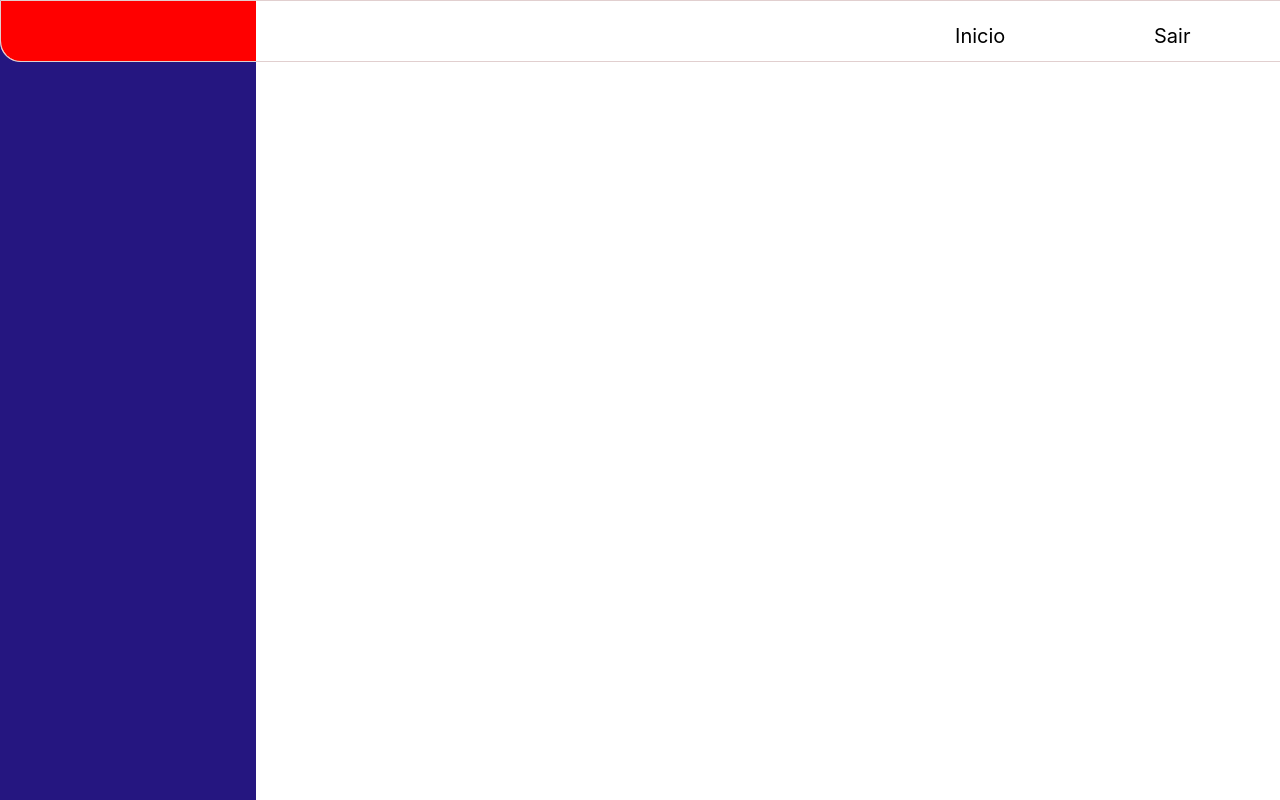
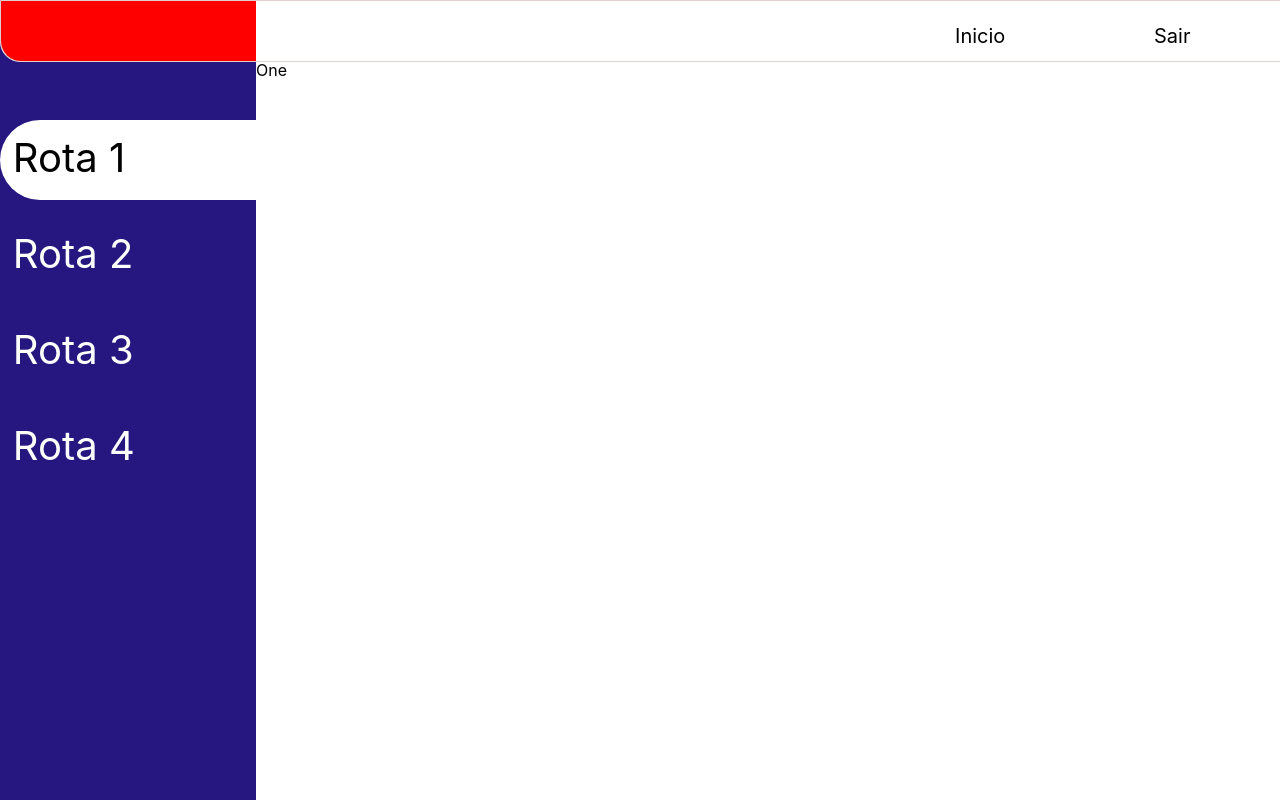
Before and after one commit to MatheusHuk/GESPO-React, a React (Create React App) app: page /one in a window 1280 px wide. Built offline with nearby package versions, Linux system fonts and the light colour scheme; the HTML template or start-up script is replaced by a standard one.

Commit message:
Routes e sidebar

```diff
--- a/package.json
+++ b/package.json
@@ -8,6 +8,7 @@
     "@testing-library/user-event": "^7.1.2",
     "react": "^16.13.0",
     "react-dom": "^16.13.0",
+    "react-router": "^5.1.2",
     "react-router-dom": "^5.1.2",
     "react-scripts": "3.4.0",
     "styled-components": "^5.0.1"
--- a/src/App.js
+++ b/src/App.js
@@ -1,16 +1,24 @@
-import React from 'react';
+import React, { useState, useEffect } from 'react';
+import { useHistory } from 'react-router-dom'
 import Form from './components/Form'
 import Routes from './routes'
 import * as Comp from './components'
 import './index.css';
 
 function App() {
+
+  const [route, setRoute] = useState("/");
+
+  const goTo = (r) => {
+    setRoute(r);
+  }
+
   return (
     <>
       <Comp.Menu />
-      <Comp.SideMenu />
+      <Comp.SideMenu route={route}/>
       <div class="todo">
-        <Routes />
+        <Routes goto={goTo}/>
       </div>
     </>
   );
--- a/src/components/sideMenu/index.jsx
+++ b/src/components/sideMenu/index.jsx
@@ -1,15 +1,16 @@
 import React from 'react'
 import * as Style from './style'
 
-export default class SideMenu extends React.Component{
-    constructor(props){
-        super(props);
-        this.props = props;
-    }
+export default function SideMenu({route}){
 
-    render(){
-        return(
-            <Style.SideMenu />
-        )
-    }
+    return(
+        <Style.SideMenu>
+            <Style.Container>
+                <Style.Button selected={ route == "/one" }>Rota 1</Style.Button>
+                <Style.Button selected={ route == "/two" }>Rota 2</Style.Button>
+                <Style.Button selected={ route == "/three" }>Rota 3</Style.Button>
+                <Style.Button selected={ route == "/four" }>Rota 4</Style.Button>
+            </Style.Container>
+        </Style.SideMenu>
+    )
 }
--- a/src/components/sideMenu/style.js
+++ b/src/components/sideMenu/style.js
@@ -8,3 +8,35 @@ export const SideMenu = styled.div`
     background-color: #251680;
     z-index: 998;
 `;
+
+export const Container = styled.div`
+    display: block;
+    position: absolute;
+    justify-content: space-around;
+    top: 15VH;
+    width: 20VW;
+    height: 60VH;
+`;
+
+export const Button = styled.div`
+    box-sizing: border-box;
+    display: flex;
+    top: 15VH;
+    width: 20VW;
+    height: 10VH;
+    justify-content: flex-start;
+    background-color: ${props => props.selected ? 'white' : 'transparent'};
+    margin-bottom: 2VH;
+    font-size: 5VH;
+    color: ${props => props.selected ? 'black' : 'white'};
+    text-align: center;
+    line-height: 9.5VH;
+    padding: 0 0 0 1VW;
+    border-radius: 50px 0 0 50px;
+    transition: all 0.5s;
+    cursor: pointer;
+
+    :hover{
+        background-color: ${props => props.selected ? 'white' : '#12075A'}
+    }
+`;
--- /dev/null
+++ b/src/pages/four/index.jsx
@@ -0,0 +1,14 @@
+import React, { useEffect } from 'react'
+
+export default function Four({ goto }){
+
+    useEffect(() => {
+        goto("/four")
+    }, []);
+
+    return(
+        <>
+            <div>Four</div>
+        </>
+    );
+}
--- a/src/pages/home/index.css
+++ b/src/pages/home/index.css
@@ -50,4 +50,11 @@
     font-size: 5VH;
     text-align: center;
     line-height: 25VH;
+    cursor: pointer;
+    transition: all 0.5s;
 }
+
+.component:hover{
+    background-color: #0C043D;
+    transition: all 0.5s;
+}
--- a/src/pages/home/index.jsx
+++ b/src/pages/home/index.jsx
@@ -1,29 +1,29 @@
 import React from 'react';
+import { useHistory } from 'react-router-dom'
 import './index.css'
 
-export default class Home extends React.Component{
+export default function Home({ goto }){
 
-    constructor(props){
-        super(props);
-        this.props = props;
+    const history = useHistory();
+
+    function changePage(route){
+        goto(route);
+        history.push(route);
     }
-
-    render(){
     return(
         <>
             <div class="title">GESPO</div>
             <div class="subtitle">Gestão de custos e projetos</div>
             <div class="container">
                 <div class="subcontainer">
-                        <div class="component">Rota 1</div>
-                        <div class="component">Rota 2</div>
+                    <div class="component" onClick={() => changePage("/one") }>Rota 1</div>
+                    <div class="component" onClick={() => changePage("/two") }>Rota 2</div>
                 </div>
                 <div class="subcontainer">
-                        <div class="component">Rota 3</div>
-                        <div class="component">Rota 4</div>
+                    <div class="component" onClick={() => changePage("/three") }>Rota 3</div>
+                    <div class="component" onClick={() => changePage("/four") }>Rota 4</div>
                 </div>
             </div>
         </>
     );
 }
-}
--- a/src/pages/index.js
+++ b/src/pages/index.js
@@ -1 +1,5 @@
 export { default as Home } from './home'
+export { default as One } from './one'
+export { default as Two } from './two'
+export { default as Three } from './three'
+export { default as Four } from './four'
--- /dev/null
+++ b/src/pages/one/index.jsx
@@ -0,0 +1,14 @@
+import React, { useEffect } from 'react'
+
+export default function One({ goto }){
+
+    useEffect(() => {
+        goto("/one")
+    }, []);
+
+    return(
+        <>
+            <div>One</div>
+        </>
+    );
+}
--- /dev/null
+++ b/src/pages/three/index.jsx
@@ -0,0 +1,14 @@
+import React, { useEffect } from 'react'
+
+export default function Three({ goto }){
+
+    useEffect(() => {
+        goto("/three")
+    }, []);
+
+    return(
+        <>
+            <div>Three</div>
+        </>
+    );
+}
--- /dev/null
+++ b/src/pages/two/index.jsx
@@ -0,0 +1,14 @@
+import React, { useEffect } from 'react'
+
+export default function Two({ goto }){
+
+    useEffect(() => {
+        goto("/two")
+    }, []);
+
+    return(
+        <>
+            <div>Two</div>
+        </>
+    );
+}
--- a/src/routes.js
+++ b/src/routes.js
@@ -2,12 +2,16 @@ import React from 'react'
 import { BrowserRouter, Switch, Route } from 'react-router-dom'
 import * as Pages from './pages'
 
-export default function Routes(){
+export default function Routes({ goto }){
+
     return(
         <BrowserRouter>
             <Switch>
-                <Route path="/" render={(props) => <Pages.Home />} exact />
-                <Route path="/foda" render={(props) => <Pages.Home />} exact />
+                <Route path="/" render={(props) => <Pages.Home goto={goto}/>} exact />
+                <Route path="/one" render={(props) => <Pages.One goto={goto} />} exact />
+                <Route path="/two" render={(props) => <Pages.Two goto={goto} />} exact />
+                <Route path="/three" render={(props) => <Pages.Three goto={goto} />} exact />
+                <Route path="/four" render={(props) => <Pages.Four goto={goto} />} exact />
             </Switch>
         </BrowserRouter>
     );
```
Lines whose indentation alone changed are shown as unchanged.
